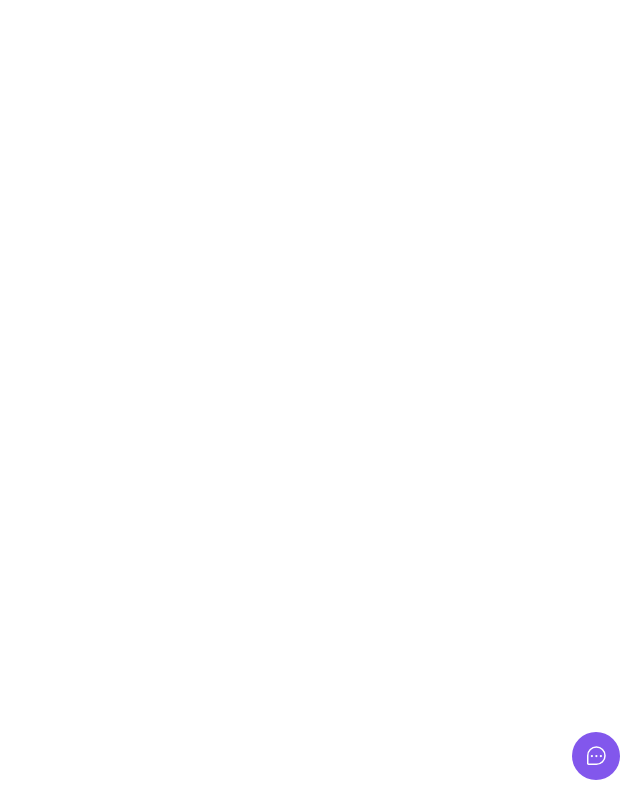
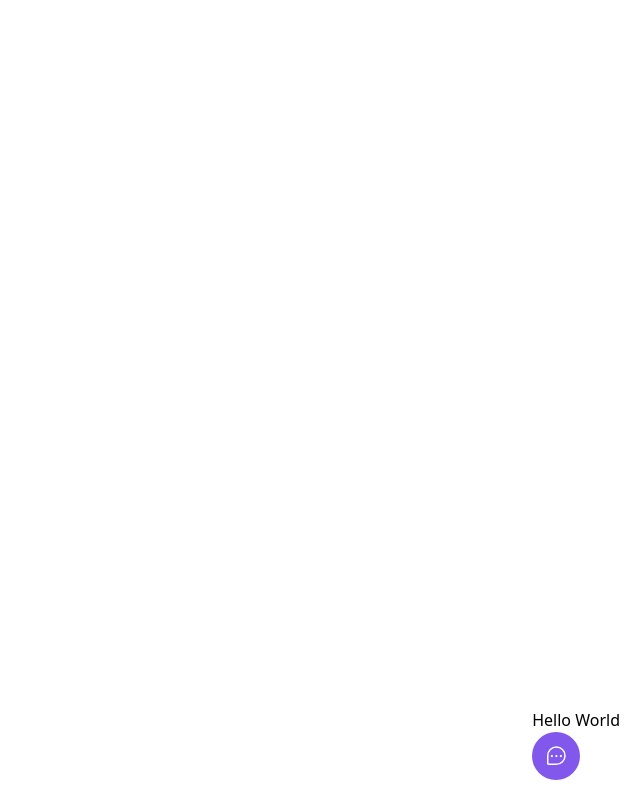
Before and after one commit to israelsantana01/feedget, a React (Vite) app in the folder web/: page / in a window 1280 px wide. Both pictures are taken after a click on the button "Feedback". Shown: the whole page, without its empty margins (640-1280 px from the left). Built offline with nearby package versions, Linux system fonts and the light colour scheme.

Commit message:
control widget visibility using react hooks

```diff
--- a/web/package.json
+++ b/web/package.json
@@ -8,6 +8,7 @@
     "preview": "vite preview"
   },
   "dependencies": {
+    "@headlessui/react": "^1.6.0",
     "phosphor-react": "^1.4.1",
     "react": "^18.0.0",
     "react-dom": "^18.0.0"
--- a/web/src/components/Widget.tsx
+++ b/web/src/components/Widget.tsx
@@ -1,9 +1,18 @@
 import { ChatTeardropDots } from 'phosphor-react';
+import { useState } from 'react';
 
 export function Widget() {
+  const [isWidgetOpen, setIsWidgetOpen] = useState(false);
+
+  function toggleWidgetVisibility() {
+    setIsWidgetOpen(!isWidgetOpen);
+  }
+
   return (
     <div className="absolute bottom-5 right-5">
-      <button className="bg-brand-500 rounded-full px-3 h-12 text-white flex items-center group">
+      { isWidgetOpen && <p>Hello World</p> }
+
+      <button onClick={toggleWidgetVisibility} className="bg-brand-500 rounded-full px-3 h-12 text-white flex items-center group">
         <ChatTeardropDots className="w-6 h-6" />
 
         <span className="max-w-0 overflow-hidden group-hover:max-w-xs transition-all duration-500 ease-linear">
```
Also changed, not shown: 1 other file (tests, documents, lock files or other folders).
